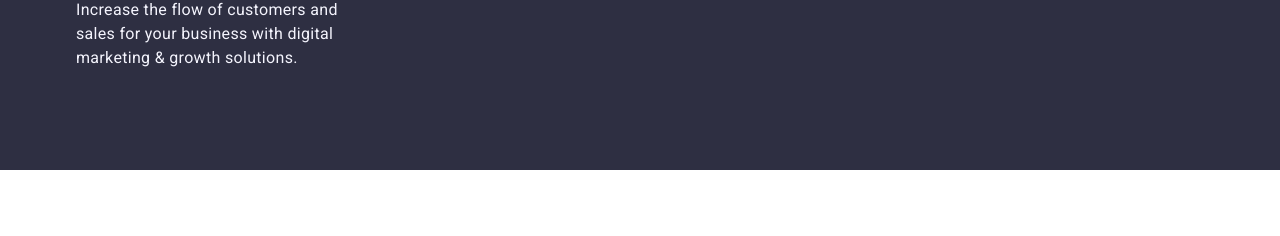
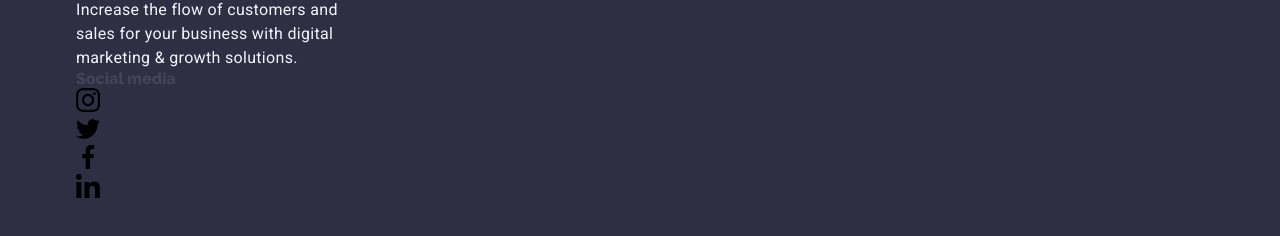
Before and after one commit to Katysha94/goit-markup-hw-04, a plain HTML site: page index.html in a window 1280 px wide. Shown: the part 3055-3291 px from the top of the page. Before the commit the page ends 3225 px from the top, so only its background shows below. Drawn offline with nearby package versions, Linux system fonts and the light colour scheme.

Commit message:
update footer

```diff
--- a/css/styles.css
+++ b/css/styles.css
@@ -421,6 +421,11 @@ display: flex;
     border-radius: 4px;
  }
 
+ .customers-list-link:hover .customers-list-icon,
+ .customers-list-link:focus .customers-list-icon {
+    fill: #404BBF;
+ }
+
 .customers-list-icon {
     fill: #8E8F99;
 }
--- a/index.html
+++ b/index.html
@@ -343,6 +343,40 @@
         <a class="logo-footer link" href="./index.html">Web<span class="logo-footer-accent">Studio</span></a>
         <p class="footer-suptitle">Increase the flow of customers and sales for your business with digital marketing & growth solutions.</p>
         </div>
+        <div class="footer-social container">
+            <p class="ft-social-suptitle">Social media</p>
+            <ul class="ft-social-list list">
+                <li class="ft-social-item">
+                    <a class="ft-social-list-link" href="">
+                        <svg class="ft-social-icon" aria-label="instagram-icon" width="24" height="24">
+                            <use href="./images/sprite.svg#icon-instagram"></use>
+                        </svg>
+                    </a>
+                </li>
+                <li class="ft-social-item">
+                    <a class="ft-social-list-link" href="">
+                        <svg class="ft-social-icon" aria-label="twitter-icon" width="24" height="24">
+                            <use href="./images/sprite.svg#icon-twitter"></use>
+                        </svg>
+                    </a>
+                </li>
+                <li class="ft-social-item">
+                    <a class="ft-social-list-link" href="">
+                        <svg class="ft-social-icon" aria-lable="facebook-icon" width="24" height="24">
+                            <use href="./images/sprite.svg#icon-facebook"></use>
+                        </svg>
+                    </a>
+                </li>
+                <li class="ft-social-item">
+                    <a class="ft-social-list-link" href="">
+                        <svg class="ft-social-icon" aria-label="linkedin-icon" width="24" height="24">
+                            <use href="./images/sprite.svg#icon-linkedin"></use>
+                        </svg>
+                    </a>
+                </li>
+            </ul>
+
+        </div>
     </footer>
 </body>
 </html>
```
